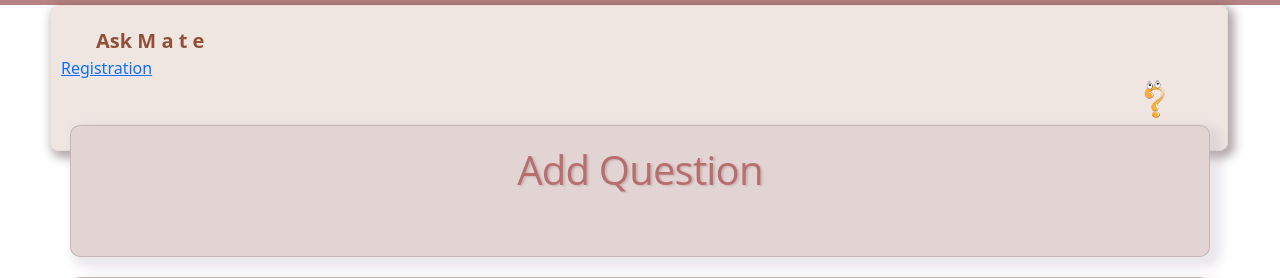
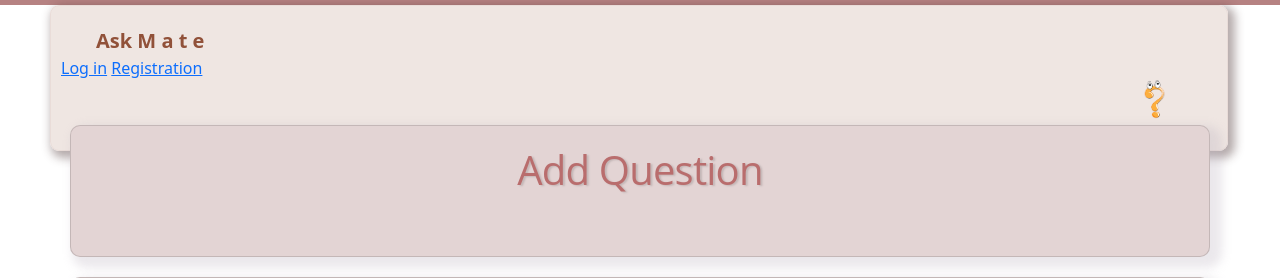
Before and after one commit to szopszop/AskMate_Forum, a Flask app: page /add-question in a window 1280 px wide. Shown: the top 278 px of the page. Run offline with Flask 2, Linux system fonts and the light colour scheme; some libraries are stand-ins or nearby versions.

Commit message:
Feat llogin in template

```diff
--- a/templates/layout.html
+++ b/templates/layout.html
@@ -24,7 +24,9 @@
 
 <div class="toolbar">
     <a class="navbar-brand" href="#">Ask M a t e </a>
+
     <div class="registration">
+        <a href="{{ url_for('show_login_form') }}">Log in</a>
         <a href="{{ url_for('register') }}">Registration</a>
     </div>
 
```
